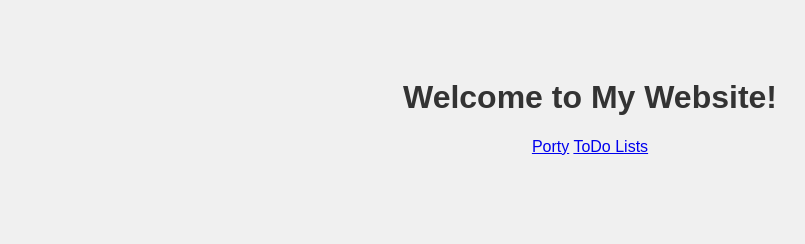
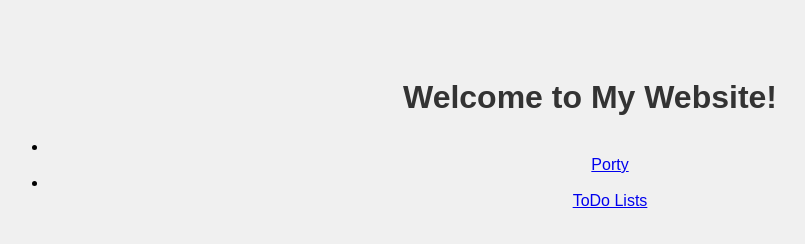
Before and after one commit to Ushadevi202/ushadevi202, a plain HTML site: page index.html in a window 1280 px wide. Shown: the whole page, without its empty margins (50-855 px from the left). Drawn offline with Linux system fonts and the light colour scheme.

Commit message:
Update index.html

```diff
--- a/index.html
+++ b/index.html
@@ -22,7 +22,8 @@
 </head>
 <body>
     <h1>Welcome to My Website!</h1>
-    <a href="Ex1/port.html">Porty</a>
-    <a href="Ex2/Index1.html">ToDo Lists</a>
+    <ul>
+    <li></li><a href="Ex1/port.html">Porty</a></li>
+    <li></li><a href="Ex2/Index1.html">ToDo Lists</a></li>
 </body>
 </html>
```
